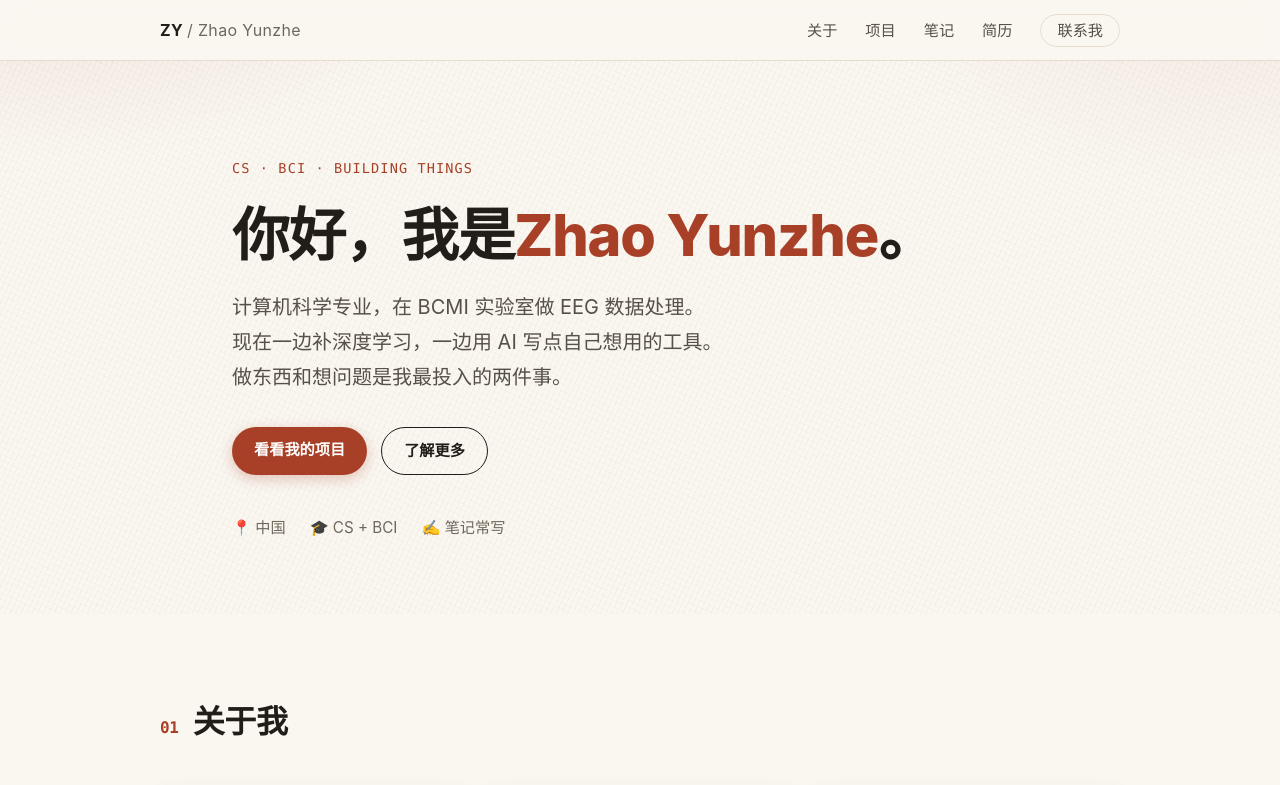
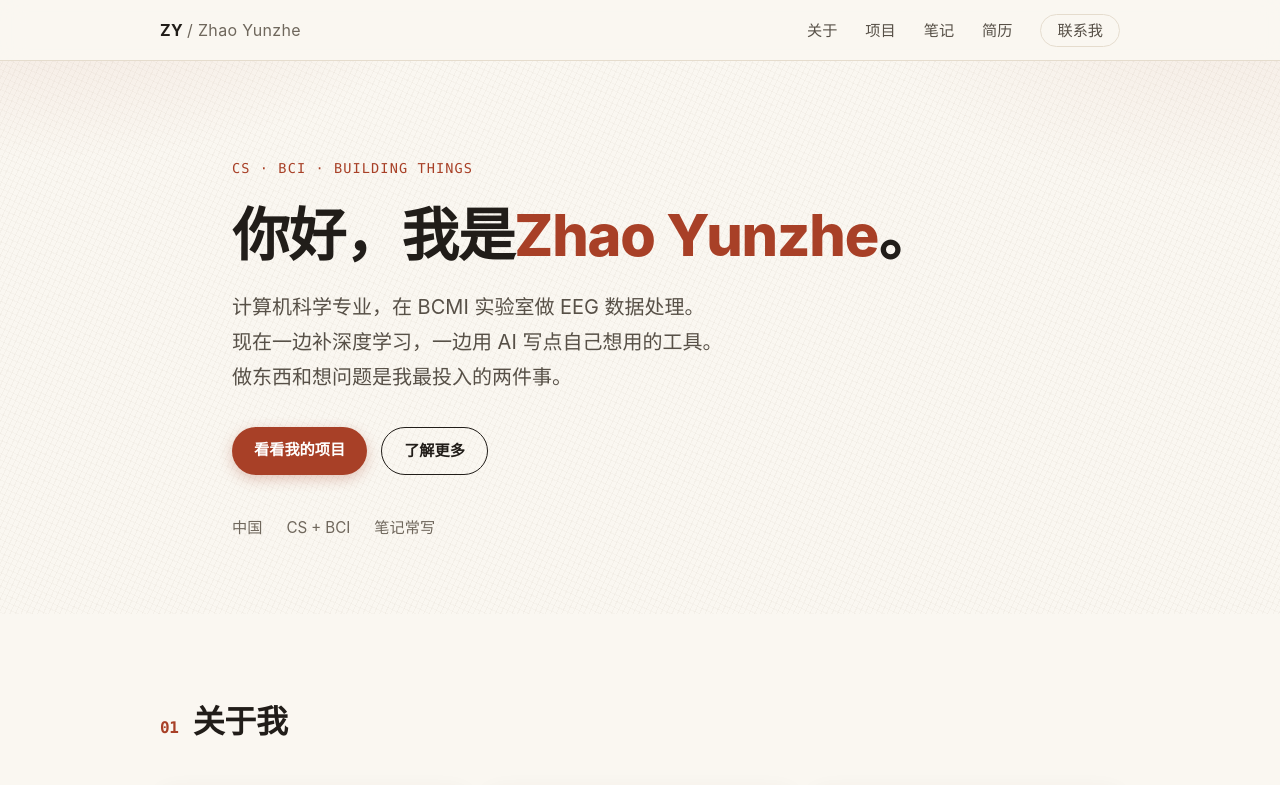
Before and after one commit to xiaoqing-t/xiaoqing-t.github.io, a React (Vite) app: page / in a window 1280 px wide. Shown: the top 785 px of the page. Built offline with nearby package versions, Linux system fonts and the light colour scheme.

Commit message:
style: 去掉首屏 emoji，数字统一等宽
首页 About 标签改为纯文字；笔记表格、简历日期与章节号用
tabular-nums，数字列不再随位数抖动。

```diff
--- a/public/notes.css
+++ b/public/notes.css
@@ -16,3 +16,9 @@
 /* legacy-v1.css 里导航底色是写死的白 */
 .nav { background: rgba(250, 247, 241, 0.88); }
 .nav.scrolled { box-shadow: 0 4px 18px rgba(80, 60, 40, 0.09); }
+
+/* 数字等宽：表格里的概率、计数按列对齐，不随数字宽窄抖动 */
+.article table,
+.article th,
+.article td,
+.article .article-meta { font-variant-numeric: tabular-nums; }
--- a/public/resume.css
+++ b/public/resume.css
@@ -88,7 +88,7 @@
   margin-bottom: 8px;
 }
 .resume-item-head h3 { font-size: 1.02rem; font-weight: 700; }
-.resume-date { font-size: 0.82rem; color: var(--ink-faint); font-family: var(--mono); white-space: nowrap; }
+.resume-date { font-size: 0.82rem; color: var(--ink-faint); font-family: var(--mono); white-space: nowrap; font-variant-numeric: tabular-nums; }
 .resume-link { font-size: 0.82rem; font-weight: 600; color: var(--accent); }
 .resume-link:hover { text-decoration: underline; }
 
--- a/src/data/site.tsx
+++ b/src/data/site.tsx
@@ -103,7 +103,7 @@ export const hero = {
     { label: '看看我的项目', href: '#projects', primary: true },
     { label: '了解更多', href: '#about' },
   ] as Action[],
-  meta: ['📍 中国', '🎓 CS + BCI', '✍️ 笔记常写'],
+  meta: ['中国', 'CS + BCI', '笔记常写'],
 }
 
 /** “关于我”区块的三张卡 */
--- a/src/styles/global.css
+++ b/src/styles/global.css
@@ -388,6 +388,7 @@ a:hover { text-decoration: underline; }
 .book-chapters a:hover { background: var(--bg-alt); text-decoration: none; }
 .book-chapters a:hover .chapter-title { color: var(--accent); }
 .chapter-num { font-family: var(--mono); font-size: 0.78rem; color: var(--accent); opacity: 0.8; }
+.section-num, .chapter-num, .chapter-meta, .hero-meta { font-variant-numeric: tabular-nums; }
 .chapter-main { min-width: 0; }
 .chapter-title { font-weight: 600; font-size: 0.95rem; transition: color 0.15s; }
 .chapter-desc {
```
